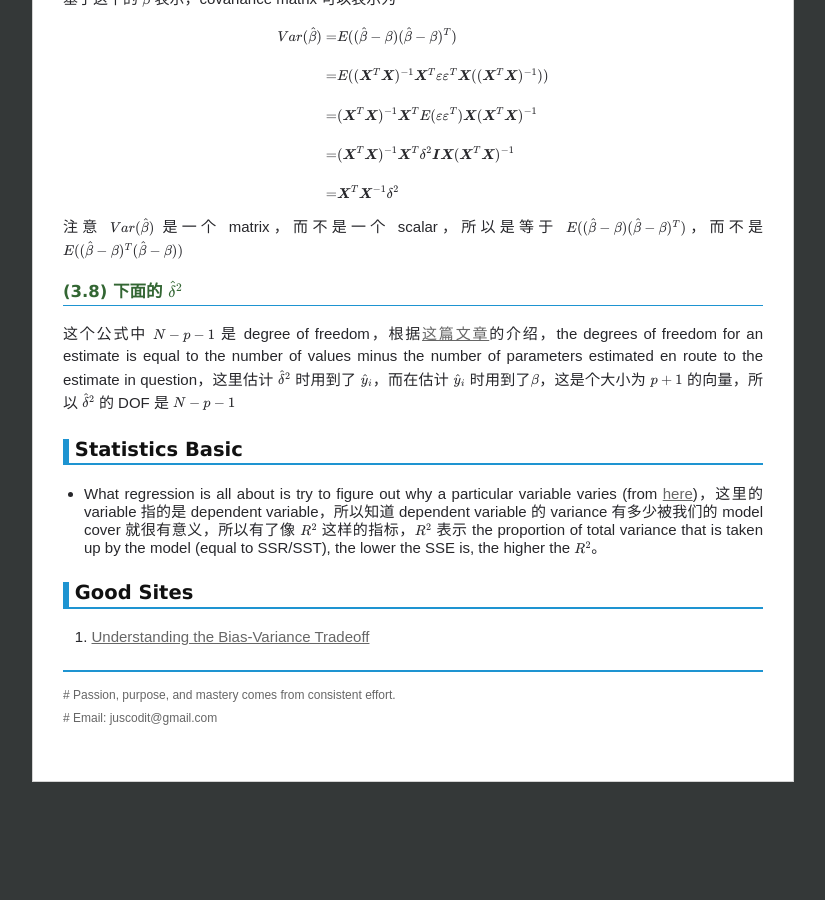
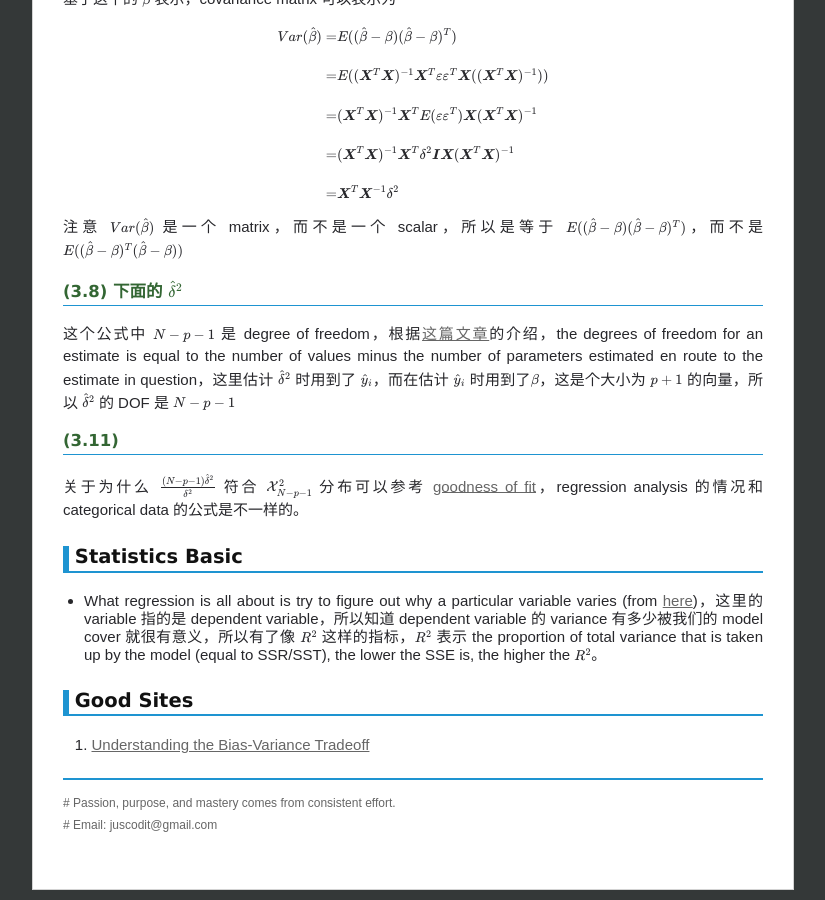
Before and after one commit to chenrushan/chenrushan.github.io, a Jekyll site: the page built from _posts/2014-04-28-esl-note.markdown, in a window 1280 px wide and 900 px high, scrolled down 2496 px. Shown: the whole window, without its empty margins (227-1052 px from the left). Built offline with Jekyll 4.4.1, drawn with Linux system fonts in a browser that asks for light colours; Markdown is read by kramdown in place of the engine named in the settings; formulas are drawn with MathJax 3; before the commit the page ends 3288 px from its top, so only the background shows below that.

Commit message:
[esl]: update

```diff
--- a/_posts/2014-04-28-esl-note.markdown
+++ b/_posts/2014-04-28-esl-note.markdown
@@ -142,6 +142,10 @@ $$
 
 这个公式中 $N - p - 1$ 是 degree of freedom，根据[这篇文章](http://onlinestatbook.com/2/estimation/df.html)的介绍，the degrees of freedom for an estimate is equal to the number of values minus the number of parameters estimated en route to the estimate in question，这里估计 $\hat{\delta}^2$ 时用到了 $\hat{y}\_i$，而在估计 $\hat{y}\_i$ 时用到了$\beta$，这是个大小为 $p + 1$ 的向量，所以 $\hat{\delta}^2$ 的 DOF 是 $N - p - 1$
 
+#### (3.11)
+
+关于为什么 $\frac{(N-p-1)\hat{\delta}^2}{\delta^2}$ 符合 $\mathcal{X}_{N-p-1}^2$ 分布可以参考 [goodness of fit](http://en.wikipedia.org/wiki/Goodness_of_fit)，regression analysis 的情况和 categorical data 的公式是不一样的。
+
 ### Statistics Basic
 
 * What regression is all about is try to figure out why a particular variable varies (from [here](https://www.youtube.com/watch?v=aq8VU5KLmkY))，这里的 variable 指的是 dependent variable，所以知道 dependent variable 的 variance 有多少被我们的 model cover 就很有意义，所以有了像 $R^2$ 这样的指标，$R^2$ 表示 the proportion of total variance that is taken up by the model (equal to SSR/SST), the lower the SSE is, the higher the $R^2$。
```
